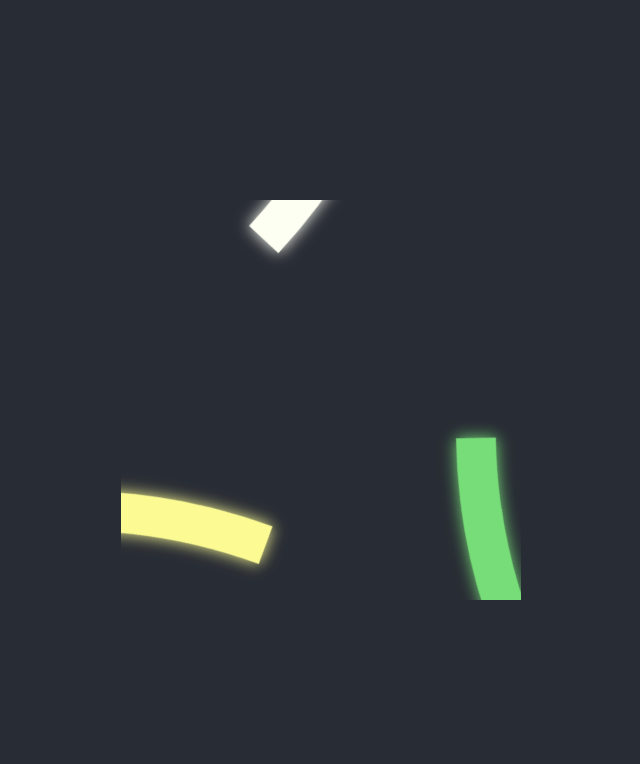
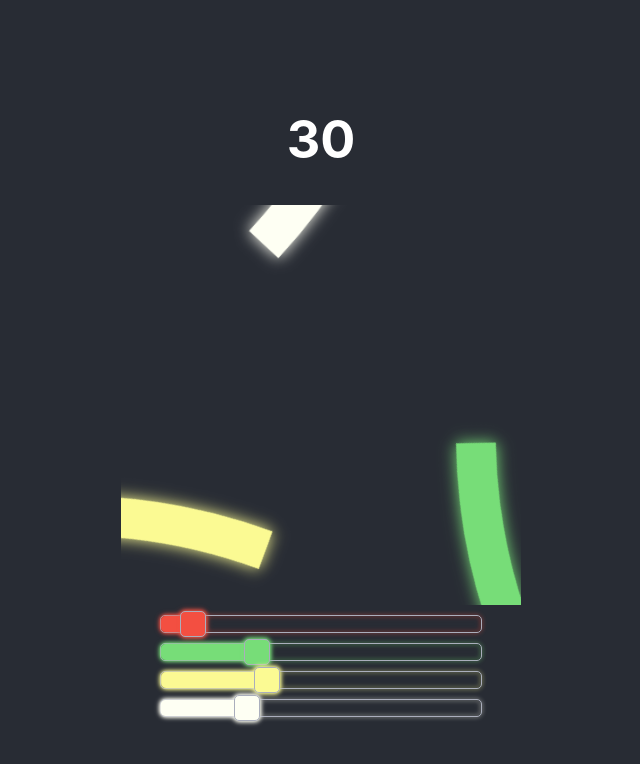
Before and after one commit to ImMara/REACT_TESTER_COMP_LIB, a React (Create React App) app: page / in a window 1280 px wide. Shown: the top 764 px of the page, without its empty margins (319-959 px from the left). Built offline with nearby package versions, Linux system fonts and the light colour scheme.

Commit message:
selector

```diff
--- a/src/App.js
+++ b/src/App.js
@@ -1,6 +1,8 @@
 import logo from './logo.svg';
 import './App.css';
 import Diagram from "./components/diagram/diagram";
+import RangeSlider from "./components/rangeSlider/rangeSlider";
+import {useState} from "react";
 
 function App() {
     const fakeValues = [
@@ -9,21 +11,40 @@ function App() {
         {name:"user 3", percent: 33 , color: "#FBFA93" },
         {name:"user 4", percent: 27 , color:"#FEFFF3" }
     ]
+    const [values , setValues]   = useState(fakeValues)
+    const handleChange = ( index , value ) =>{
+        values[index].percent = value;
+    }
 
 
   return (
     <div className="App">
       <header className="App-header">
+          <h1>{values[1].percent}</h1>
         <Diagram
             height={400}
             textColor={"#fff"}
             // required array of object with name , percent , color for each diag
-            values={fakeValues}
-            ecart={0.5}
+            values={values}
+            ecart={"0.5"}
             title={""}
             effect={"neon"}
             // empty string or remove effect for normal mode , neon
             />
+            <div>
+                { values.map((v,key) =>(
+                    <>
+                        <RangeSlider
+                            key={key}
+                            effect={'neon'}
+                            index={key}
+                            color={v.color}
+                            percent={v.percent}
+                            change={handleChange}
+                        />
+                    </>
+                )) }
+            </div>
       </header>
     </div>
   );
--- a/src/components/diagram/diagram.jsx
+++ b/src/components/diagram/diagram.jsx
@@ -1,6 +1,5 @@
-import React, {useState} from 'react';
+import React, {useState , useEffect} from 'react';
 import './diagram.scss';
-import {useEffect} from 'react';
 
 const Diagram = (props) => {
 
--- a/src/components/diagram/diagram.scss
+++ b/src/components/diagram/diagram.scss
@@ -10,10 +10,13 @@
     transform-origin: center center;
     &:hover{
       stroke-width: 15%;
+      transition: 0.5s;
       ~ text{
+        transition: 0.5s;
         opacity: 1;
       }
       ~ text:nth-last-child(3n){
+        transition: 0.5s;
         opacity: 0;
       }
     }
--- /dev/null
+++ b/src/components/rangeSlider/rangeSlider.jsx
@@ -0,0 +1,66 @@
+import React, {useState , useEffect} from 'react';
+import './rangeSlider.scss';
+
+const RangeSlider = (props) => {
+
+    const getColor = () => {
+        const value = props.effect
+        switch (value) {
+            case "neon" : return "0px 0px 2px"
+            default : return "0px 0px 0px"
+        }
+    }
+
+    useEffect(() => {
+
+            let chartSelector = document.querySelectorAll(".chartSelector span:first-child");
+            let coloredBar = document.querySelectorAll(".chartSelector span:nth-child(2)");
+            let bar = document.querySelectorAll(".chartSelector");
+
+            let values = props.percent;
+
+            document.addEventListener("mousemove", (e) => {
+               values = parseInt(Math.max(
+                    0,
+                    Math.min(100, ((e.clientX - bar[props.index].offsetLeft) / bar[props.index].clientWidth) * 100)
+                ));
+            });
+
+            bar[props.index].addEventListener("mousedown", (e) => {
+                document.addEventListener("mousemove", resize);
+            });
+
+            bar[props.index].addEventListener("touchmove", (e) => {
+                values = parseInt(Math.max(
+                    0,
+                    Math.min(
+                        100,
+                        ((e.targetTouches[0].clientX - bar[props.index].offsetLeft) / bar[props.index].clientWidth) * 100
+                    )
+                ));
+                resize();
+             });
+
+            document.addEventListener("mouseup", (e) => {
+                document.removeEventListener("mousemove", resize);
+            });
+
+            const resize = () => {
+                coloredBar[props.index].style.left = values+ "%";
+                coloredBar[props.index].style.width = values + "%";
+                chartSelector[props.index].style.left = values + "%";
+                setTest(values)
+            };
+    })
+    const [test , setTest] = useState()
+
+    props.change(props.index,test)
+
+    return(
+        <div className="chartSelector" style={{filter : "drop-shadow("+getColor()+" "+props.color+")"}}>
+            <span style={{left:props.percent+'%',backgroundColor: props.color , filter : "drop-shadow("+getColor()+" "+props.color+")"}} />
+            <span style={{left:props.percent+'%',width:props.percent+'%',backgroundColor: props.color , filter : "drop-shadow("+getColor()+" "+props.color+")"}} />
+        </div>
+    )
+}
+export default RangeSlider;
--- /dev/null
+++ b/src/components/rangeSlider/rangeSlider.scss
@@ -0,0 +1,34 @@
+.chartSelector {
+  z-index: 1;
+  margin-top: 10px;
+  margin-bottom: 10px;
+  position: relative;
+  width: 20rem;
+  height: 1rem;
+  border-radius: 5px;
+  border: 1px solid #aaaebc;
+  box-shadow: inset 0 0 5px 0 rgba(0,0,0,0.15);
+   span{
+     &:first-child{
+      z-index: 2;
+      display: block;
+      position: absolute;
+      transform: translate(-50%, -50%);
+      top: 50%;
+      border-radius: 5px;
+      border: 1px solid #aaaebc;
+      width: 1.5rem;
+      height: 1.5rem;
+      background-color: #ffcd99;
+    }
+    &:nth-child(2) {
+      position: absolute;
+      background-color: #ffcd99;
+      border-radius: 5px;
+      width: 0;
+      height: 100%;
+      left: 0;
+      transform: translate(-100%, 0);
+    }
+  }
+}
```
